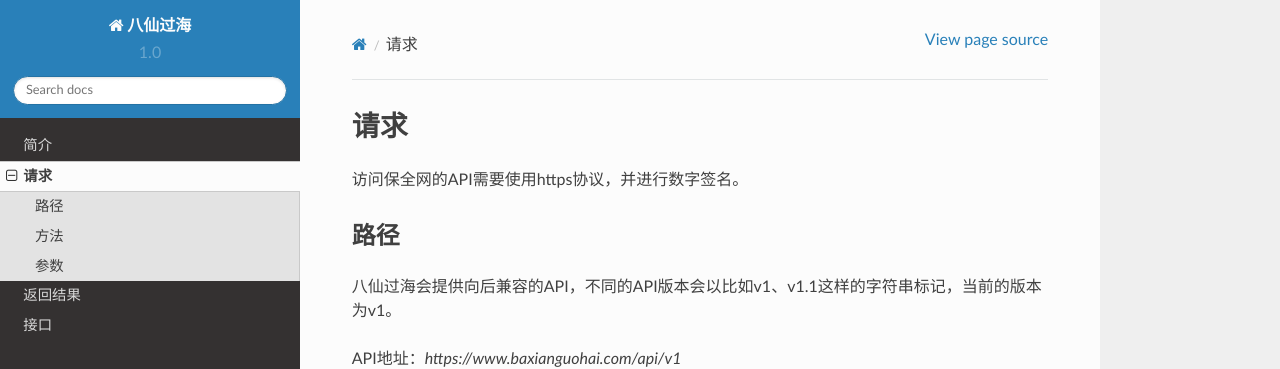
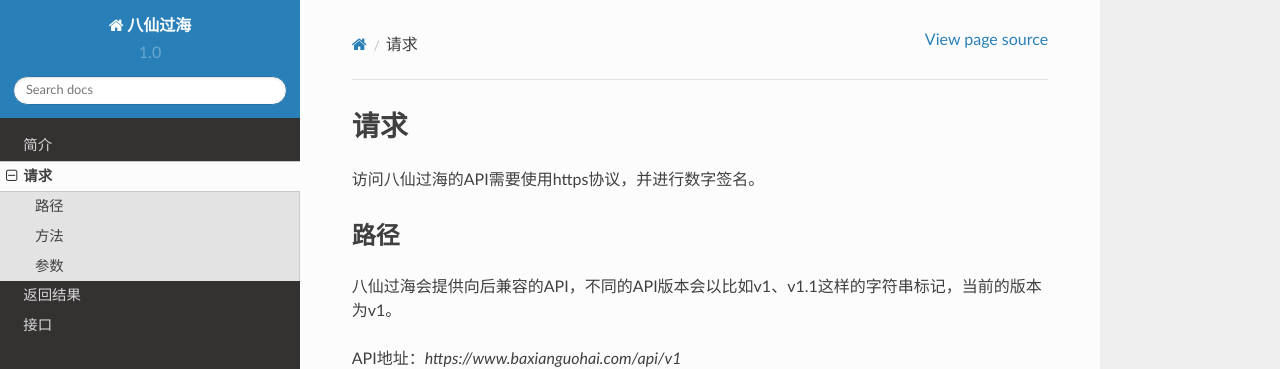
Before and after one commit to xianhainetwork/xianhai, a Sphinx documentation site: the page built from docs/request.rst, in a window 1280 px wide and 1270 px high. Shown: the top 369 px of the window. Built offline with Sphinx 7.4.7 and the Read the Docs theme 2.0.0, drawn with Linux system fonts in a browser that asks for light colours.

Commit message:
Update request.rst

```diff
--- a/docs/request.rst
+++ b/docs/request.rst
@@ -1,6 +1,6 @@
 请求
 ==============
-访问保全网的API需要使用https协议，并进行数字签名。
+访问八仙过海的API需要使用https协议，并进行数字签名。
 
 
 路径
```
